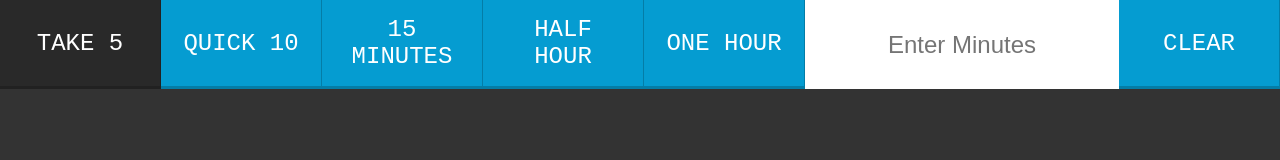
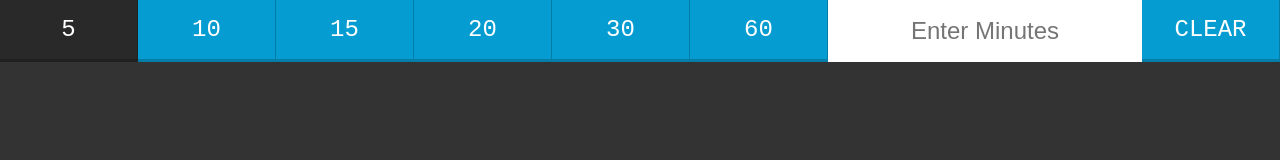
Before and after one commit to mathewjcohen/BrowserBreakTimer, a website: page client/index.html in a window 1280 px wide. Drawn offline with Linux system fonts and the light colour scheme.

Commit message:
minor syntax update

```diff
--- a/client/index.html
+++ b/client/index.html
@@ -11,11 +11,12 @@
 <body>
   <div class="timer">
     <div class="timer_controls">
-      <button data-time="300" class="timer_button">Take 5</button>
-      <button data-time="600" class="timer_button">Quick 10</button>
-      <button data-time="900" class="timer_button">15 Minutes</button>
-      <button data-time="1800" class="timer_button">Half Hour</button>
-      <button data-time="3600" class="timer_button">One Hour</button>
+      <button data-time="300" class="timer_button">5</button>
+      <button data-time="600" class="timer_button">10</button>
+      <button data-time="900" class="timer_button">15</button>
+      <button data-time="1200" class="timer_button">20</button>
+      <button data-time="1800" class="timer_button">30</button>
+      <button data-time="3600" class="timer_button">60</button>
       <form name="timerForm" id="custom">
         <input type="text" name="minutes" placeholder="Enter Minutes">
       </form>
--- a/server.js
+++ b/server.js
@@ -4,8 +4,6 @@ const app = express();
 
 app.use(express.static(path.join(__dirname, 'client')));
 
-app.get('/', function(req, res) {
-  res.sendFile('index.html');
-});
+app.get('/', (req, res) => res.sendFile('index.html'));
 
 app.listen(8003);
```
